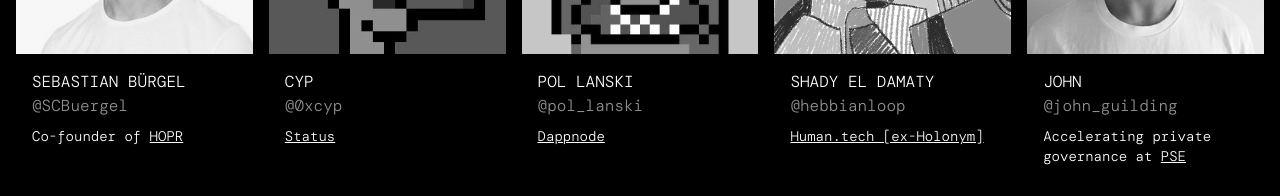
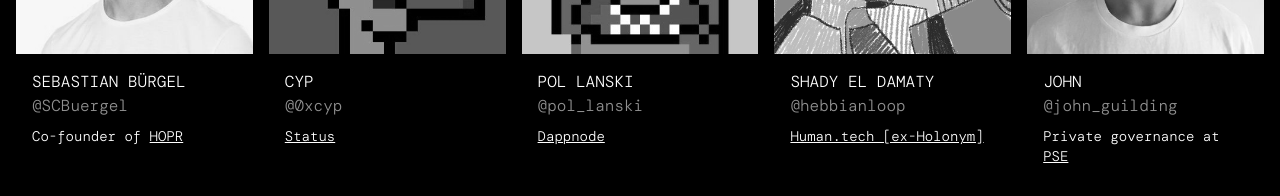
Before and after one commit to web3privacy/eps25, a plain HTML site: page index.html in a window 1280 px wide. Shown: the part 2420-2616 px from the top of the page. Drawn offline with Linux system fonts and the light colour scheme.

Commit message:
Update index.html text and remove Leuts x Aragon image

```diff
--- a/index.html
+++ b/index.html
@@ -1228,7 +1228,7 @@
                   </div>
                   <div class="mt-2 text-sm markdown-basic">
                     <p>
-                      Accelerating private governance at
+                      Private governance at
                       <a href="https://pse.dev/">PSE</a>
                     </p>
                   </div>
```
Also changed, not shown: img/Leuts x Aragon.jpeg (deleted).
